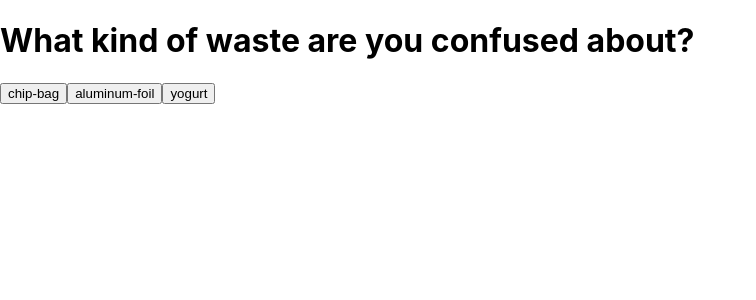
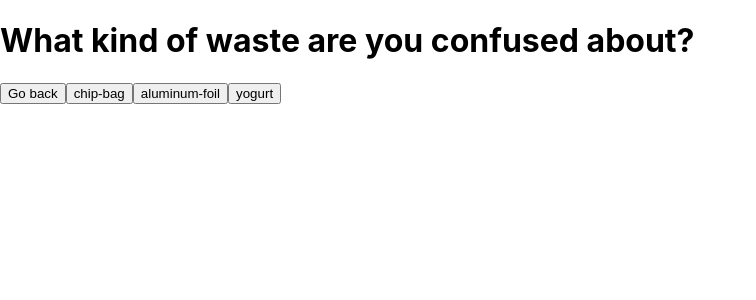
Before and after one commit to KobbyBawuah/waste-flowchart, a React (Create React App) app: page / in a window 1280 px wide. Both pictures are taken after a click on the button "snack-waste". Shown: the top 300 px of the page, without its empty margins (0-756 px from the left). Built offline with nearby package versions, Linux system fonts and the light colour scheme.

Commit message:
Complete working module with hard JSON data. Thanks be to God

```diff
--- a/src/componets/Display.js
+++ b/src/componets/Display.js
@@ -1,6 +1,5 @@
 import React, { Component } from "react";
 import Button from "./Button";
-
 
 class Display extends React.Component {
   constructor(props) {
@@ -8,19 +7,46 @@ class Display extends React.Component {
     super(props);
 
     // Set the state directly. Use props if necessary.
-    this.state = {
+    this.INITIAL_STATE = {
       previous: [],
       current: this.props.initialValue, // ['snack-waste']
       terminal: false,
     };
+    this.state = this.INITIAL_STATE;
 
     this.clickHandler = this.clickHandler.bind(this);
+    this.resetHandler = this.resetHandler.bind(this);
+    this.backButtonHandler = this.backButtonHandler.bind(this);
     this.data = this.props.data;
   }
 
+  resetHandler() {
+    // set state to INITIAL_STATE
+    this.setState(this.INITIAL_STATE);
+  }
+
+  backButtonHandler() {
+    // check parent, check parent of parent
+    console.log("--------------");
+    let currentPrevious = this.state.previous;
+    let newCurrent = [];
+
+    if (currentPrevious.length >= 2) {
+      console.log(currentPrevious[currentPrevious.length - 2]);
+      newCurrent =
+        this.data[currentPrevious[currentPrevious.length - 2]]["options"];
+      currentPrevious.pop();
+      this.setState({ previous: currentPrevious, current: newCurrent });
+    } else if (currentPrevious.length == 1) {
+      this.resetHandler();
+      // newCurrent = this.data[currentPrevious[0]];
+      // currentPrevious = [];
+    }
+    console.log(currentPrevious);
+    console.log(newCurrent);
+  }
+
   clickHandler(label) {
-    console.log(label);
-    console.log(this.data[label]);
     const nextSteps = this.data[label];
     if (nextSteps["terminal"]) {
       // terminal
@@ -33,8 +59,8 @@ class Display extends React.Component {
       console.log("not terminal");
 
       // get options
-      console.log("options:");
-      console.log(nextSteps["options"]);
+      // console.log("options:");
+      // console.log(nextSteps["options"]);
 
       // this below re-renders the screen
       this.setState({
@@ -46,24 +72,34 @@ class Display extends React.Component {
 
   render() {
     let clickHandler = this.clickHandler;
-    console.log(this.state);
+
     // only show back button if previous is not empty
     // return  <Button label={this.state.current[0]} onClick={1}></Button>;
 
     // whatever you like
     // loop through current to make all buttons
+    let resetHandler = this.resetHandler;
+    let backButtonHandler = this.backButtonHandler;
 
     const elements = this.state.current;
     if (this.state.terminal) {
-      return <div>
-        <h1>WE DONEZO</h1>
-      </div>
+      return (
+        <div>
+          <h1>WE DONEZO</h1>
+          <button onClick={resetHandler}>Reset</button>
+        </div>
+      );
 
       // pick icon;
     } else {
       return [
         <div className="playlist-items-container" key={101010}>
-          {console.log(elements)}
+          {this.state.previous.length > 0 ? (
+            // true
+            <button onClick={backButtonHandler}>Go back</button>
+          ) : //false
+          null}
+
           {elements.map(function (element, index) {
             return (
               <Button
```
